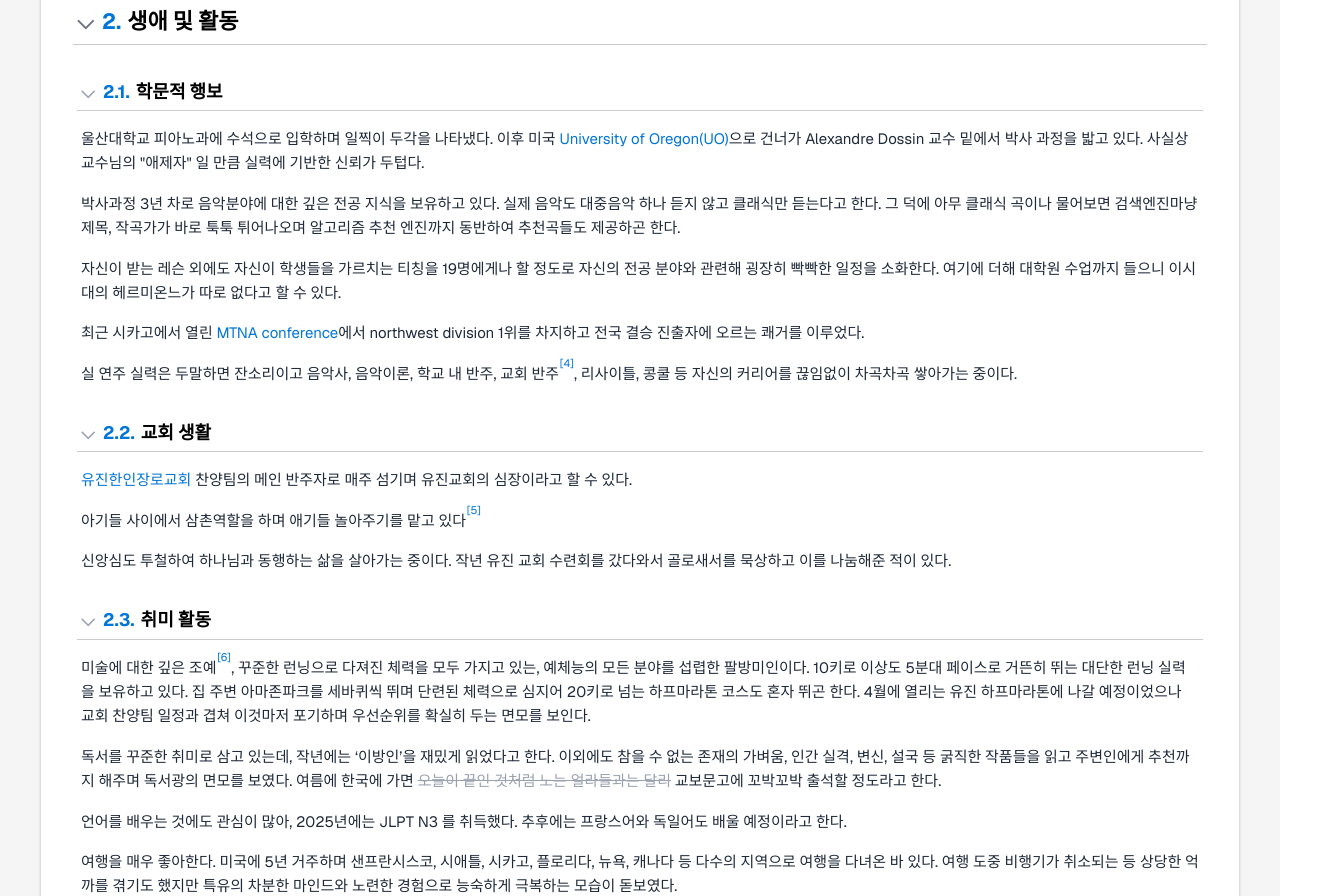
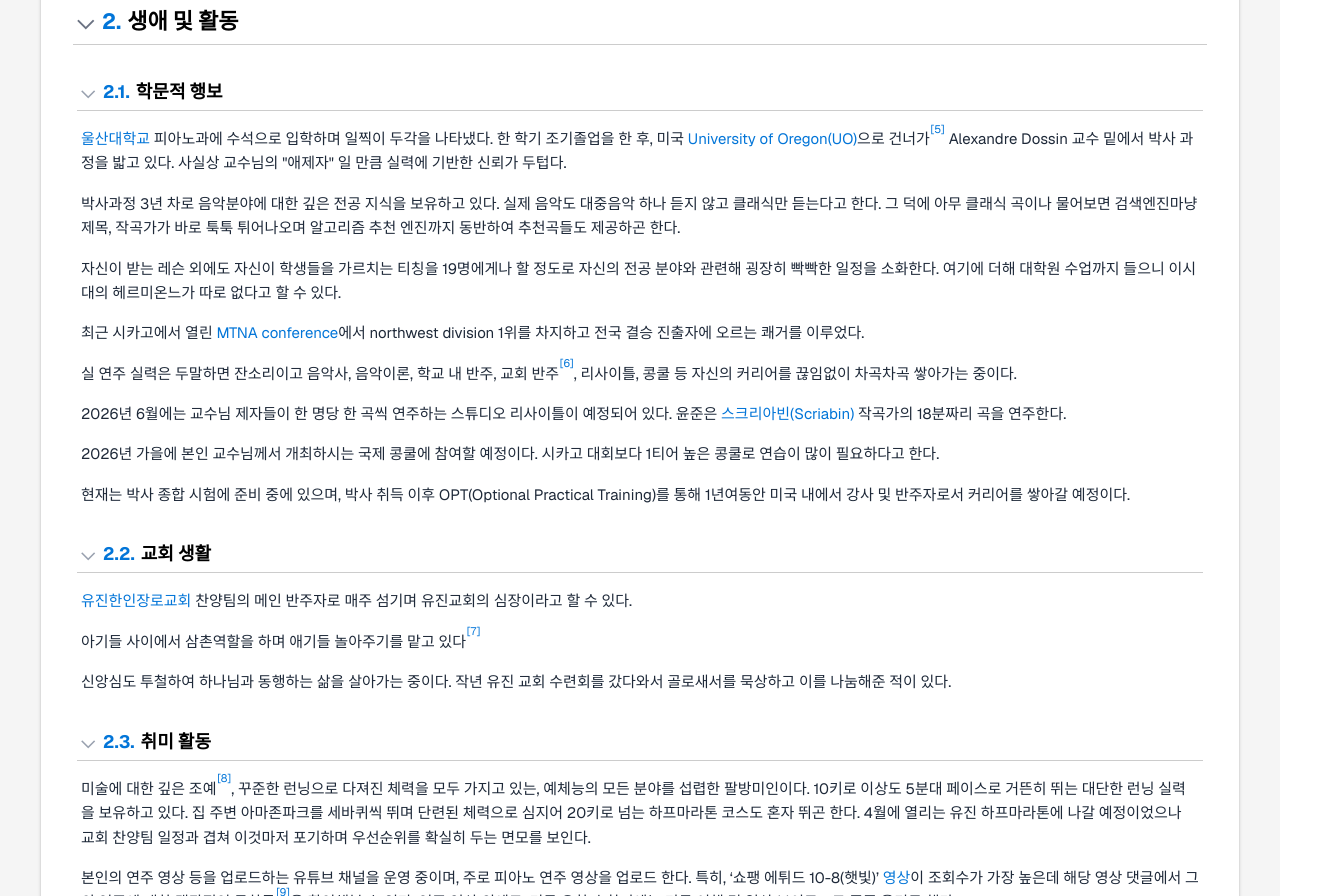
Before and after one commit to sunnypark04/yunjunwiki, a Next.js app: page / in a window 1280 px wide. Shown: the part 1660-2556 px from the top of the page, 1326 px wide, since content can reach past the window. Built offline with nearby package versions, Linux system fonts and the light colour scheme.

Commit message:
footnote hover

```diff
--- a/src/app/page.tsx
+++ b/src/app/page.tsx
@@ -158,8 +158,15 @@ export default function YunJunWiki() {
               onToggle={() => toggleSection("s2-1")}
             >
               <p className="mb-4">
-                울산대학교 피아노과에 수석으로 입학하며 일찍이 두각을 나타냈다.
-                이후 미국{" "}
+                <a
+                  href="https://namu.wiki/w/%EC%9A%B8%EC%82%B0%EB%8C%80%ED%95%99%EA%B5%90
+"
+                  className="text-[#0275d8] hover:underline"
+                >
+                  울산대학교
+                </a>{" "}
+                피아노과에 수석으로 입학하며 일찍이 두각을 나타냈다. 한 학기
+                조기졸업을 한 후, 미국{" "}
                 <a
                   href="https://namu.wiki/w/%EC%98%A4%EB%A6%AC%EA%B1%B4%20%EB%8C%80%ED%95%99%EA%B5%90
 "
@@ -167,8 +174,10 @@ export default function YunJunWiki() {
                 >
                   University of Oregon(UO)
                 </a>
-                으로 건너가 Alexandre Dossin 교수 밑에서 박사 과정을 밟고 있다.
-                사실상 교수님의 "애제자" 일 만큼 실력에 기반한 신뢰가 두텁다.
+                으로 건너가
+                <FnLink num={5} /> Alexandre Dossin 교수 밑에서 박사 과정을 밟고
+                있다. 사실상 교수님의 "애제자" 일 만큼 실력에 기반한 신뢰가
+                두텁다.
               </p>
               <p className="mb-4">
                 박사과정 3년 차로 음악분야에 대한 깊은 전공 지식을 보유하고
@@ -195,11 +204,33 @@ export default function YunJunWiki() {
                 에서 northwest division 1위를 차지하고 전국 결승 진출자에 오르는
                 쾌거를 이루었다.
               </p>
-              <p>
+              <p className="mb-4">
                 실 연주 실력은 두말하면 잔소리이고 음악사, 음악이론, 학교 내
                 반주, 교회 반주
-                <FnLink num={4} />, 리사이틀, 콩쿨 등 자신의 커리어를 끊임없이
+                <FnLink num={6} />, 리사이틀, 콩쿨 등 자신의 커리어를 끊임없이
                 차곡차곡 쌓아가는 중이다.
+              </p>
+              <p className="mb-4">
+                2026년 6월에는 교수님 제자들이 한 명당 한 곡씩 연주하는 스튜디오
+                리사이틀이 예정되어 있다. 윤준은{" "}
+                <a
+                  href="https://namu.wiki/w/%EC%95%8C%EB%A0%89%EC%82%B0%EB%93%9C%EB%A5%B4%20%EC%8A%A4%ED%81%AC%EB%9E%B4%EB%B9%88"
+                  className="text-[#0275d8] hover:underline"
+                >
+                  {" "}
+                  스크리아빈(Scriabin)
+                </a>{" "}
+                작곡가의 18분짜리 곡을 연주한다.
+              </p>
+              <p className="mb-4">
+                2026년 가을에 본인 교수님께서 개최하시는 국제 콩쿨에 참여할
+                예정이다. 시카고 대회보다 1티어 높은 콩쿨로 연습이 많이
+                필요하다고 한다.
+              </p>
+              <p>
+                현재는 박사 종합 시험에 준비 중에 있으며, 박사 취득 이후
+                OPT(Optional Practical Training)를 통해 1년여동안 미국 내에서
+                강사 및 반주자로서 커리어를 쌓아갈 예정이다.
               </p>
             </SubSection>
 
@@ -223,7 +254,7 @@ export default function YunJunWiki() {
               </p>
               <p className="mb-4">
                 아기들 사이에서 삼촌역할을 하며 애기들 놀아주기를 맡고 있다
-                <FnLink num={5} />
+                <FnLink num={7} />
               </p>
               <p>
                 신앙심도 투철하여 하나님과 동행하는 삶을 살아가는 중이다. 작년
@@ -241,7 +272,7 @@ export default function YunJunWiki() {
             >
               <p className="mb-4">
                 미술에 대한 깊은 조예
-                <FnLink num={6} />, 꾸준한 런닝으로 다져진 체력을 모두 가지고
+                <FnLink num={8} />, 꾸준한 런닝으로 다져진 체력을 모두 가지고
                 있는, 예체능의 모든 분야를 섭렵한 팔방미인이다. 10키로 이상도
                 5분대 페이스로 거뜬히 뛰는 대단한 런닝 실력을 보유하고 있다. 집
                 주변 아마존파크를 세바퀴씩 뛰며 단련된 체력으로 심지어 20키로
@@ -250,10 +281,27 @@ export default function YunJunWiki() {
                 포기하며 우선순위를 확실히 두는 면모를 보인다.{" "}
               </p>
               <p className="mb-4">
+                본인의 연주 영상 등을 업로드하는 유튜브 채널을 운영 중이며, 주로
+                피아노 연주 영상을 업로드 한다. 특히, ‘쇼팽 에튀드 10-8(햇빛)’
+                <a
+                  href="https://www.youtube.com/watch?v=bL9pSvecw7M
+"
+                  className="text-[#0275d8] hover:underline"
+                >
+                  {" "}
+                  영상
+                </a>
+                이 조회수가 가장 높은데 해당 영상 댓글에서 그의 연주에 대한
+                객관적인 극찬들
+                <FnLink num={9} />을 확인해볼 수 있다. 연주 영상 외에도, 미국
+                유학 초창기에는 미국 여행 및 일상 브이로그도 종종 올리곤 했다.
+              </p>
+              <p className="mb-4">
                 독서를 꾸준한 취미로 삼고 있는데, 작년에는 ‘이방인’을 재밌게
                 읽었다고 한다. 이외에도 참을 수 없는 존재의 가벼움, 인간 실격,
-                변신, 설국 등 굵직한 작품들을 읽고 주변인에게 추천까지 해주며
-                독서광의 면모를 보였다. 여름에 한국에 가면{" "}
+                변신, 설국 등 굵직한 작품들을 읽고 주변인에게 추천
+                <FnLink num={10} />
+                까지 해주며 독서광의 면모를 보였다. 여름에 한국에 가면{" "}
                 <del className="text-gray-400">
                   오늘이 끝인 것처럼 노는 얼라들과는 달리
                 </del>{" "}
@@ -263,12 +311,16 @@ export default function YunJunWiki() {
                 언어를 배우는 것에도 관심이 많아, 2025년에는 JLPT N3 를
                 취득했다. 추후에는 프랑스어와 독일어도 배울 예정이라고 한다.
               </p>
-              <p>
+              <p className="mb-4">
                 여행을 매우 좋아한다. 미국에 5년 거주하며 샌프란시스코, 시애틀,
                 시카고, 플로리다, 뉴욕, 캐나다 등 다수의 지역으로 여행을 다녀온
                 바 있다. 여행 도중 비행기가 취소되는 등 상당한 억까를 겪기도
                 했지만 특유의 차분한 마인드와 노련한 경험으로 능숙하게 극복하는
                 모습이 돋보였다.
+              </p>
+              <p>
+                성경 묵상도 꾸준히 하고 있다. 최근에 시편 통독을 N년만에
+                끝냈다고 한다.
               </p>
             </SubSection>
           </Section>
@@ -295,7 +347,7 @@ export default function YunJunWiki() {
               능숙해 그런지 상당한 느좋남의 분위기를 풍기곤 한다. 특히 그의
               인스타그램 게시물들을 살펴보면 그의 독보적인 미적 감각과 사진
               실력을 엿볼 수 있다. 본인 셀카보단 남찍사
-              <FnLink num={7} />, 풍경 사진이 많은 편이다.{" "}
+              <FnLink num={11} />, 풍경 사진이 많은 편이다.{" "}
             </p>
             <p className="mb-4">
               사실 mz 세대 못지 않은 트렌디함을 갖추면서도 (개인{" "}
@@ -313,8 +365,8 @@ export default function YunJunWiki() {
                 유튜브
               </a>
               도 활발히 하는 중) 하도 놀려대는 어린 친구들의 아재라이팅에 스스로
-              늙은이 취급을 하곤 한다.
-              <FnLink num={8} />
+              늙은이 취급을 하곤 한다. <FnLink num={12} /> 사실 실제로
+              건강관리의 필요성을 느껴 밀크시슬 등 영양제도 잘 챙겨먹고 있다.
             </p>
             <p className="mb-4">
               예중 예고 출신이 아닌 인문계 출신으로 미적분과 확통까지 다 뗐으며
@@ -332,10 +384,12 @@ export default function YunJunWiki() {
               피아노 치는 모습이 정말 압권이다. 적당히 끼부리면서 과하게
               오버액션하지도 않는 절제미 있는 퍼포먼스를 보여준다. 교근에 힘주며
               건반을 내리칠 때 관객의 심장을 함께 내려치는 경향이 있다.
-              <FnLink num={9} /> 작은 음들까지 섬세하게 터치하는 정교한 테크닉을
-              보유했으며 자신이 연주하는 것과는 별개인 티칭도 이해하기 쉽게
-              논리적으로 알려주는 실력자이다.
-              <FnLink num={10} />
+              <FnLink num={13} /> 개인 채널 속 영상들을 보면 섬섬옥수의 손으로
+              섬세하면서 힘있게 치는 연주를 볼 수 있다.
+              <FnLink num={14} /> 작은 음들까지 섬세하게 터치하는 정교한
+              테크닉을 보유했으며 자신이 연주하는 것과는 별개인 티칭도 이해하기
+              쉽게 논리적으로 알려주는 실력자이다.
+              <FnLink num={15} />
             </p>
             <p className="mb-4">
               그러나 정작 본인은 사람들 앞에 서기 싫어하고 무대를 싫어하는 극
@@ -349,15 +403,35 @@ export default function YunJunWiki() {
               유명해지지 않았으면 하는 아티스트 1위로 꼽힌다.
             </p>
             <p>
-              특유의 다정하고 능숙한 성격으로 교제하는 이성도 끊이지 않았다.
-              <FnLink num={11} /> 현재는 연애를 쉬고 있지만 주변에 결혼을 하기
-              시작하는 친구들을 보며 복잡한 감정을 느끼는 듯 하다.
+              특유의 다정하고 능숙한 성격으로 교제하는 이성도 끊이지 않았으며
+              <FnLink num={16} /> 현재는 연애를 쉬고 있지만 주변에 결혼을 하기
+              시작하는 친구들을 보며 복잡한 감정을 느끼는 듯 하다. 연애 시작할
+              때는 상대와의 미래를 그려보곤 하는데, 어느 순간에는 서로의 감정이
+              너무 커져 ‘에라 모르겠다’로 시작하는 경우가 있었다고 한다.
             </p>
           </Section>
 
           <Section
             id="5"
             prefix="5."
+            title="이상형 및 추구미"
+            isOpen={openSections.s5}
+            onToggle={() => toggleSection("s5")}
+          >
+            <p className="mb-4">
+              배우자 이상형은 다음과 같다: 신앙의 결이 맞는 사람, 대화가 잘
+              통하는 사람, 자기 할 일 잘하는 사람
+              <FnLink num={17} />
+            </p>
+            <p>
+              본인이 되고 싶은 배우자 상은 다음과 같다: 기분이 태도가 되지 않고
+              무던하지만, 해야할 때는 할 말 할 수 있는 사람
+            </p>
+          </Section>
+
+          <Section
+            id="6"
+            prefix="6."
             title="논란 및 사건사고"
             isOpen={openSections.s5}
             onToggle={() => toggleSection("s5")}
@@ -369,16 +443,20 @@ export default function YunJunWiki() {
             </p>
             <p className="mb-4">
               감염 증상은 주로 두통 및 흉통으로 나타난다. 특히, 준이를 직접
-              보거나 준이 없이 준이토크를 할 때, 준이 때문에 미치겠는 느낌이 확
+              보거나 환자들끼리 준이토크를 할 때, 준이 때문에 미치겠는 느낌이 확
               오면서 머리가 아프고, 가슴이 답답해진다. 이후, 이성이 흐려져 밤티
               멘트 혹은 행동을 하게 된다.
-              <FnLink num={12} />
+              <FnLink num={18} />
             </p>
             <p className="mb-4">
-              본인 스스로 환자들의 질병 증세를 극대화하는 행동을 하기도 했다.
-              대표적으로 (1) 선이 피아노 레슨 및 라이딩 (2) 상아 스토리 답장 및
-              녹음/영상본 공유 등이 있다.
+              본인 스스로 환자들의 질병 증세를 극대화하는 행동을 하기도 했다.{" "}
+              <del className="text-gray-400">유죄</del> 대표적으로 (1) 선이
+              피아노 레슨 및 라이딩 (2) 상아 스토리 답장 및 본인 영상/사진 공유
+              <FnLink num={19} />
+              등이 있다. 그가 한 유죄멘트
+              <FnLink num={20} />만 모아보면 진짜....
             </p>
+            <p className="mb-4">실형 살아야한다.</p>
             <p>
               윤준의 병크가 터지지 않는 한 후유증 및 재발 가능성은 꾸준히 존재할
               것으로 보인다.
@@ -386,8 +464,8 @@ export default function YunJunWiki() {
           </Section>
 
           <Section
-            id="6"
-            prefix="6."
+            id="7"
+            prefix="7."
             title="여담"
             isOpen={openSections.s6}
             onToggle={() => toggleSection("s6")}
@@ -401,19 +479,8 @@ export default function YunJunWiki() {
             <p className="mb-4">
               딱히 유명교수님께 레슨을 받지도 않고 동네 학원에서 순수 피지컬로
               정시를 뚫은 실력파이다. 수시입시때 학원 선생님과 불미스러운 사건
-              <FnLink num={13} />을 겪고 정시 입시 준비 기간 3개월동안 매일
-              9시간씩 연습했다고 한다. 입시곡 중 하나인 쇼팽 에튀드 10-8 햇빛은
-              윤준의
-              <a
-                href="https://www.youtube.com/watch?v=bL9pSvecw7M
-"
-                className="text-[#0275d8] hover:underline"
-              >
-                {" "}
-                유튜브
-              </a>
-              에도 업로드되어있는데 객관적으로 뛰어난 연주실력에 조회수가 거의
-              10만을 앞두고 있을 지경이다
+              <FnLink num={21} />을 겪고 정시 입시 준비 기간 3개월동안 매일
+              9시간씩 연습했다고 한다.
             </p>
             <p className="mb-4">
               제일 좋아하는 아티스트는{" "}
@@ -443,13 +510,15 @@ export default function YunJunWiki() {
               불리곤 했었다.
             </p>
             <p className="mb-4">
-              놀이기구를 상당히 못타는 편이라고 한다. <FnLink num={14} />
+              놀이기구를 상당히 못타는 편이라고 한다. <FnLink num={22} />
             </p>
             <p className="mb-4">
               은근 잘 먹는다. 근데 음식의 기쁨은 많이 느끼지 않는 편. 살기 위해
               먹는편이라고 한다. 그러나 그런 것 치고 meal plan을 별도로 결제하여
               carson hall dining을 아주 애용하곤 한다. 그런데도 살이 안찌는 걸
-              보면 대단한 기초대사량을 가지고 있을 것으로 예상된다.
+              보면 대단한 기초대사량을 가지고 있을 것으로 예상된다.좋아하는
+              음식으로는 햄버거, 피자 등이 있다.{" "}
+              <del className="text-gray-400">초딩입맛</del>{" "}
             </p>
             <p>전화보단 문자가 편한 편이다</p>
           </Section>
--- a/src/components/WikiLayout.tsx
+++ b/src/components/WikiLayout.tsx
@@ -1,5 +1,6 @@
 "use client";
 import React from "react";
+import { footnoteData } from "../data/footnotes";
 
 export function Section({
   id,
@@ -107,15 +108,29 @@ export function FnItem({
 }
 
 export function FnLink({ num }: { num: number }) {
+  const footnote = footnoteData.find((fn: any) => fn.id === num);
+
   return (
-    <sup className="text-[11px] ml-[0.5px] align-super">
+    <sup className="relative inline-block group text-[11px] ml-[0.5px] align-super">
       <a
         href={`#fn-${num}`}
         id={`fn-ref-${num}`}
-        className="text-[#0275d8] hover:underline"
+        className="text-[#0275d8] hover:underline cursor-pointer"
       >
         [{num}]
       </a>
+
+      {/* 👇 div를 span으로 변경했습니다! */}
+      {footnote && (
+        <span className="absolute bottom-[140%] left-1/2 -translate-x-1/2 mb-1 w-max max-w-[280px] bg-white border border-[#ccc] shadow-md p-2.5 rounded-sm text-[13px] text-gray-800 opacity-0 invisible group-hover:opacity-100 group-hover:visible transition-all duration-200 z-50 text-left pointer-events-none leading-relaxed font-sans whitespace-normal font-normal">
+          <span className="text-[#0275d8] mr-1">[{num}]</span>
+          {footnote.text}
+
+          {/* 말풍선 꼬리들도 div에서 span으로 변경! */}
+          <span className="absolute top-full left-1/2 -translate-x-1/2 border-[6px] border-transparent border-t-[#ccc]"></span>
+          <span className="absolute top-[calc(100%-1.5px)] left-1/2 -translate-x-1/2 border-[6px] border-transparent border-t-white"></span>
+        </span>
+      )}
     </sup>
   );
 }
--- a/src/data/footnotes.tsx
+++ b/src/data/footnotes.tsx
@@ -4,32 +4,53 @@ export const footnoteData = [
   { id: 2, text: "기가 쉽게 빨리며 누워있는 걸 좋아하는 엠비티아이이다." },
   {
     id: 3,
+    text: "막내 동생을 '공주' 또는 '애기'라고 부른다. 볼을 잡으며 늘어뜨리는 등 k남매끼리는 상상하지도 못할 모습이다.",
+  },
+  {
+    id: 4,
     text: "분명 몇개월 전까지만 해도 아기묘였는데, 지금은 으른이 됐다. 성장속도가 후덜덜하다.",
   },
   {
-    id: 4,
+    id: 5,
+    text: "미국 유학을 준비하면서 토플 시험에서 꽤나 고초를 겪었다. 오리건 석사 입학 요건이 88점이었는데, 3번 만에 통과했다. 점수 추이는 79점 → 82점 → 93점으로, 마지막 시험은 반쯤 포기한 심정으로 봤는데 라이팅이 갑자기 확 올라서 본인도 깜짝 놀랐다고 한다.",
+  },
+  {
+    id: 6,
     text: "굉장히 어릴 때부터 반주로 섬기기 시작했다. 엄청난 경력직이라 할 수 있다",
   },
   {
-    id: 5,
-    text: "아기들 나오는 릴스에 좋아요를 많이 누르는 것으로 보아, 기본적으로 아이들을 매우 좋아하는 듯. 본인 스스로도 딸바보가 될 것 같다고 한 적도 있다.",
+    id: 7,
+    text: "아기들 나오는 릴스에 좋아요를 많이 누르는 것으로 보아, 기본적으로 아이들을 매우 좋아하는 듯.",
   },
   {
-    id: 6,
+    id: 8,
     text: "모네를 특히 좋아한다고 한다. 샌프란시스코 여행 브이로그 1편 3:32 참고",
   },
-  { id: 7, text: "남이 찍은 사진을 말한다" },
+
+  { id: 9, text: '"폴리니 연주보다 훨씬 듣기 좋네요"' },
+  { id: 10, text: "<창문을 넘은 100세 노인>이라는 책을 특히 추천해주었다." },
+  { id: 11, text: "남이 찍은 사진을 말한다." },
   {
-    id: 8,
+    id: 12,
     text: "실제로도 에이징커브가 온 듯 하다. 본인 피셜 기지개 켜다 담이 온다고.",
   },
-  { id: 9, text: "과장이 아니라 심장이 정말 물리적으로 아프다." },
-  { id: 10, text: "실제 레슨을 받은 작성자가 인정하는 사실이다." },
+  { id: 13, text: "과장이 아니라 심장이 정말 물리적으로 아프다." },
   {
-    id: 11,
-    text: "무려 3년 연애 두번, 1년 연애 두번을 했다. 20대 내내 연애를 했다고 보면 된다.",
+    id: 14,
+    text: "인스타 댓글을 보면 울산대 피아노과에서도 유명한 손 예쁜 사람이라고. 섬섬옥수 손 위에 힘줄이 킥이다.",
   },
-  { id: 12, text: "상세히 나열하려면 밤을 새도 모자라다." },
-  { id: 13, text: "요약하면 수강생 방치라 할 수 있다." },
-  { id: 14, text: "왜 굳이 돈주고 무서워하는지 이해를 못한다고." },
+  { id: 15, text: "실제 레슨을 받아본 작성자가 인정하는 사실이다." },
+  {
+    id: 16,
+    text: "무려 3년 연애 두번, 1년 연애 두번을 했다. 첫 연애는 고2때로, 이후부터 20대 내내 연애를 했다고 보면 된다. ㅁㅊ 질투나요",
+  },
+  { id: 17, text: "전전 연애..에서 이걸로 부딪힌 적이 있다고 한다." },
+  { id: 18, text: "상세히 나열하려면 밤을 새도 모자라다." },
+  { id: 19, text: "여자 무서운 줄 모르고 ㅋㅋ" },
+  {
+    id: 20,
+    text: "대표적으로, 준이통 치료를 결심한 사람에게 “난 다 받아줄 수 있으니 맘대루 해~”라고…",
+  },
+  { id: 21, text: "요약하면 수강생 방치라 할 수 있다" },
+  { id: 22, text: "왜 굳이 돈주고 무서워하는지 이해를 못한다고." },
 ];
```
Also changed, not shown: src/components/InfoBox.tsx (+7 -2 lines), src/components/TableOfContents.tsx (+6 -1 lines).
